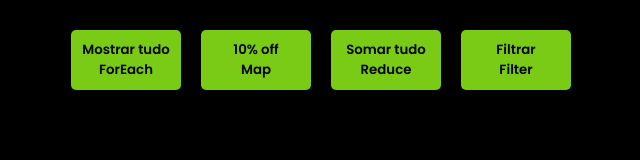
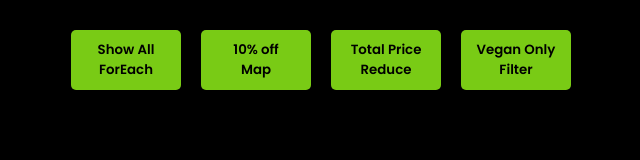
Before and after one commit to Igor-Matheus/basic-hamburguer-menu, a plain HTML site: page index.html in a window 1280 px wide. Shown: the full height of the page, 319-959 px from the left. Drawn offline with Linux system fonts and the light colour scheme.

Commit message:
update buttons names

```diff
--- a/index.html
+++ b/index.html
@@ -8,10 +8,10 @@
 </head>
 <body>
     <div class="container-buttons">
-        <button class="show-all">Mostrar tudo <br> ForEach</button>
+        <button class="show-all">Show All <br> ForEach</button>
         <button class="discount">10% off<br> Map</button>
-        <button class="total">Somar tudo <br> Reduce</button>
-        <button class="filter-vegan">Filtrar <br> Filter</button>
+        <button class="total">Total Price <br> Reduce</button>
+        <button class="filter-vegan">Vegan Only <br> Filter</button>
     </div>
 
     <ul>
```
